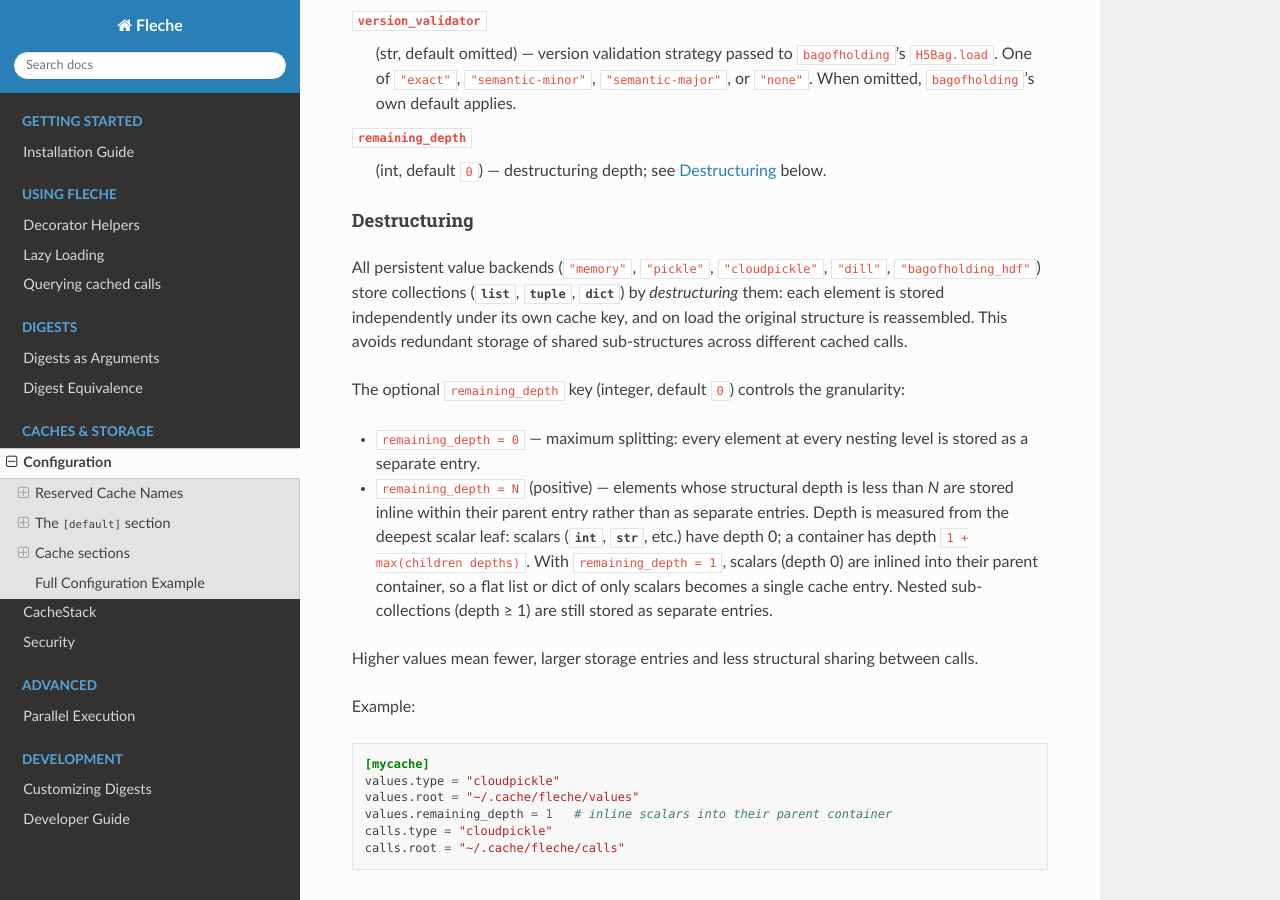
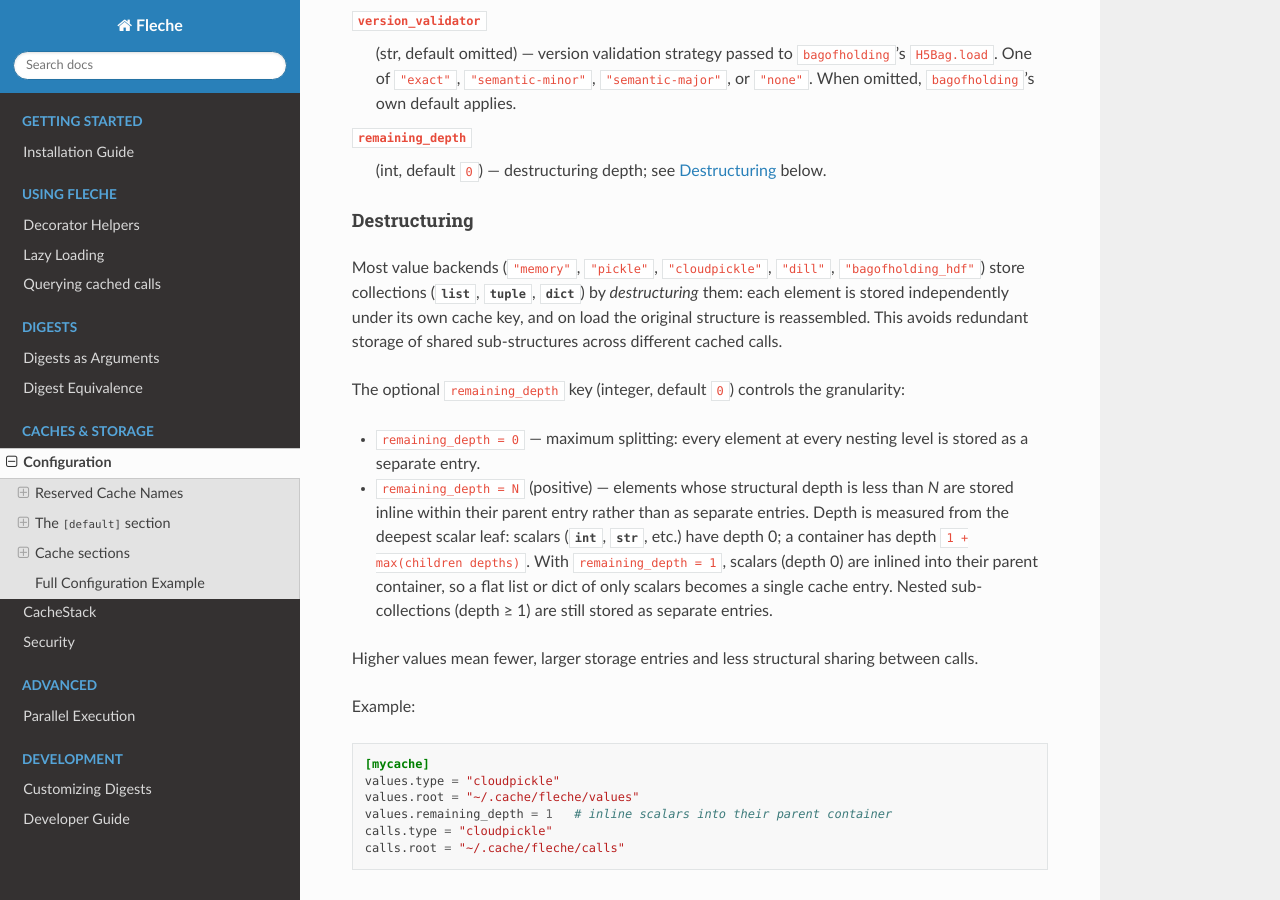
Before and after one commit to pmrv/fleche, a Sphinx documentation site: the page built from docs/storage/configuration.rst, in a window 1280 px wide and 900 px high, scrolled down 3071 px. Built offline with Sphinx 7.4.7 and the Read the Docs theme 3.1.0, drawn with Linux system fonts in a browser that asks for light colours; pages that are not in the unit, such as notebooks, are missing from menus.

```diff
--- a/docs/storage/configuration.rst
+++ b/docs/storage/configuration.rst
@@ -182,7 +182,7 @@ Key descriptions
 Destructuring
 ^^^^^^^^^^^^^
 
-All persistent value backends (``"memory"``, ``"pickle"``, ``"cloudpickle"``,
+Most value backends (``"memory"``, ``"pickle"``, ``"cloudpickle"``,
 ``"dill"``, ``"bagofholding_hdf"``) store collections (:class:`list`,
 :class:`tuple`, :class:`dict`) by *destructuring* them: each element is stored
 independently under its own cache key, and on load the original structure is
```
